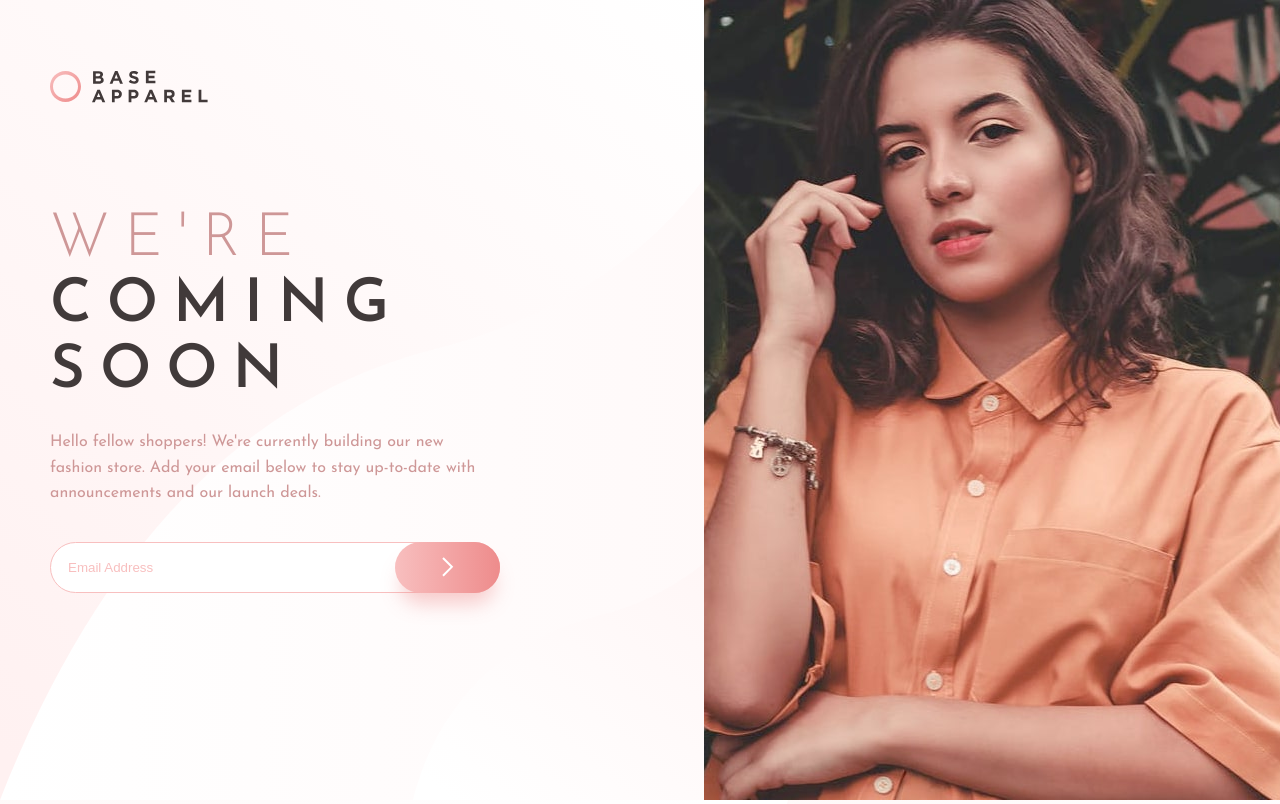
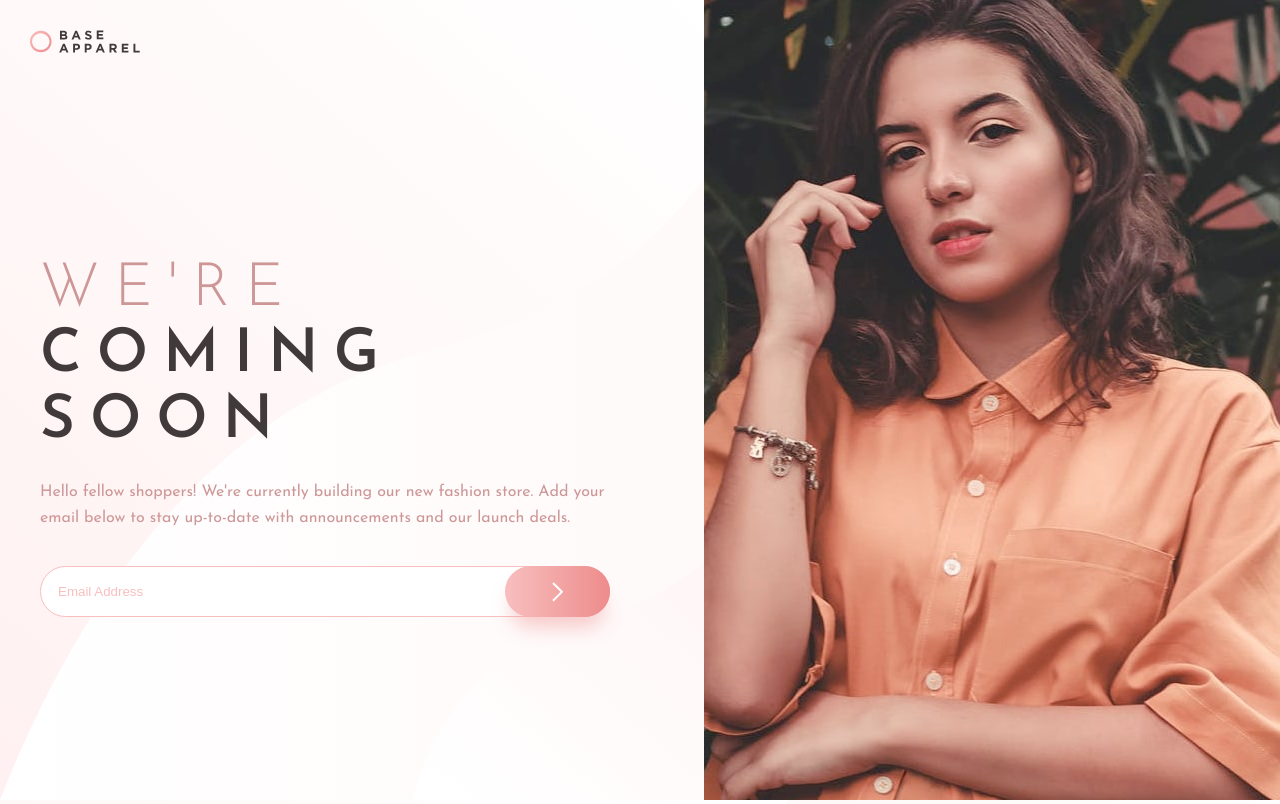
Before and after one commit to mostafajr10psg/Base-Apparel, a plain HTML site: page index.html in a window 1280 px wide. Drawn offline with Linux system fonts and the light colour scheme.

Commit message:
Some improvements

```diff
--- a/CSS/main.css
+++ b/CSS/main.css
@@ -51,25 +51,51 @@ main {
   }
 }
 
-.content {
-  padding: 7rem 0 0 20rem;
+.logo {
+  margin-bottom: 20rem;
+  padding: 3rem 3rem 0;
+}
+
+.logo img {
+  width: 11rem;
+}
+
+@media (max-width: 49.9375rem) {
+  .logo {
+    margin-bottom: 3rem;
+  }
+}
+
+.model-img-mob img {
+  width: 100%;
+}
+
+@media (min-width: 50rem) {
+  .model-img-mob img {
+    display: none;
+  }
+}
+
+.content .info {
+  padding-left: 20rem;
+}
+
+@media (min-width: 50rem) {
+  .content .info {
+    width: min(100%, 65rem);
+  }
 }
 
 @media (min-width: 50rem) and (max-width: 81.1875rem) {
-  .content {
-    padding: 7rem 5rem 0;
+  .content .info {
+    padding: 0 4rem;
   }
 }
 
 @media (max-width: 49.9375rem) {
-  .content {
-    padding: 5rem 0;
-  }
-}
-
-@media (min-width: 50rem) {
   .content .info {
-    width: min(100%, 45rem);
+    padding: 8rem 4rem;
+    text-align: center;
   }
 }
 
@@ -85,39 +111,7 @@ main {
   }
 }
 
-.logo {
-  margin-bottom: 10rem;
-}
-
-@media (max-width: 49.9375rem) {
-  .logo {
-    margin-bottom: 3rem;
-    padding: 0 3rem;
-  }
-
-  .logo img {
-    width: 11rem;
-  }
-}
-
-.model-img-mob img {
-  width: 100%;
-}
-
-@media (min-width: 50rem) {
-  .model-img-mob img {
-    display: none;
-  }
-}
-
-@media (max-width: 49.9375rem) {
-  .info-text {
-    padding: 4rem;
-    text-align: center;
-  }
-}
-
-.info-text h1 {
+.info h1 {
   color: hsl(0, 6%, 24%);
   font-size: 6rem;
   font-weight: 600;
@@ -127,17 +121,17 @@ main {
 }
 
 @media (max-width: 49.9375rem) {
-  .info-text h1 {
+  .info h1 {
     font-size: 4rem;
   }
 }
 
-.info-text h1 span {
+.info h1 span {
   font-weight: 300;
   color: var(--main-color);
 }
 
-.info-text .desc {
+.info .desc {
   margin: 2.5rem 0 3.5rem;
   line-height: 1.6;
   color: var(--main-color);
--- a/index.html
+++ b/index.html
@@ -16,14 +16,14 @@
   <body>
     <main>
       <div class="content">
-        <div class="info">
         <div class="logo">
           <img src="imgs/logo.svg" alt="" />
         </div>
         <div class="model-img-mob">
           <img src="imgs/hero-mobile.jpg" alt="" />
         </div>
-          <div class="info-text">
+
+        <div class="info">
           <h1>
             <span>We're</span>
             coming soon
@@ -42,7 +42,6 @@
             </button>
             <p class="error-msg hidden">Enter your email address</p>
           </form>
-          </div>
         </div>
       </div>
       <div class="model-img-desk">
```
Lines whose indentation alone changed are shown as unchanged.
